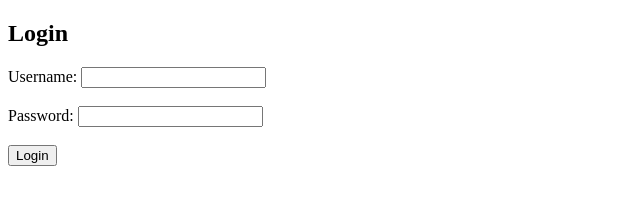
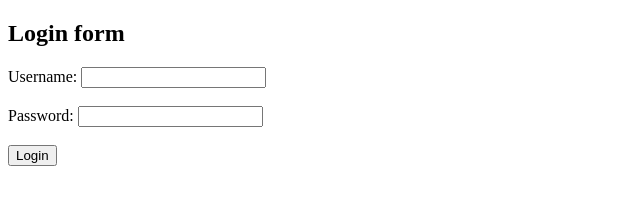
Before and after one commit to kribac12/automated-testing, a website: page index.html in a window 1280 px wide. Shown: the full height of the page, 0-640 px from the left. Drawn offline with Linux system fonts and the light colour scheme.

Commit message:
login form

```diff
--- a/index.html
+++ b/index.html
@@ -6,7 +6,7 @@
     <title>Login</title>
   </head>
   <body>
-    <h2>Login</h2>
+    <h2>Login form</h2>
     <form id="loginForm">
       <label for="username">Username:</label>
       <input type="text" id="username" required />
```
